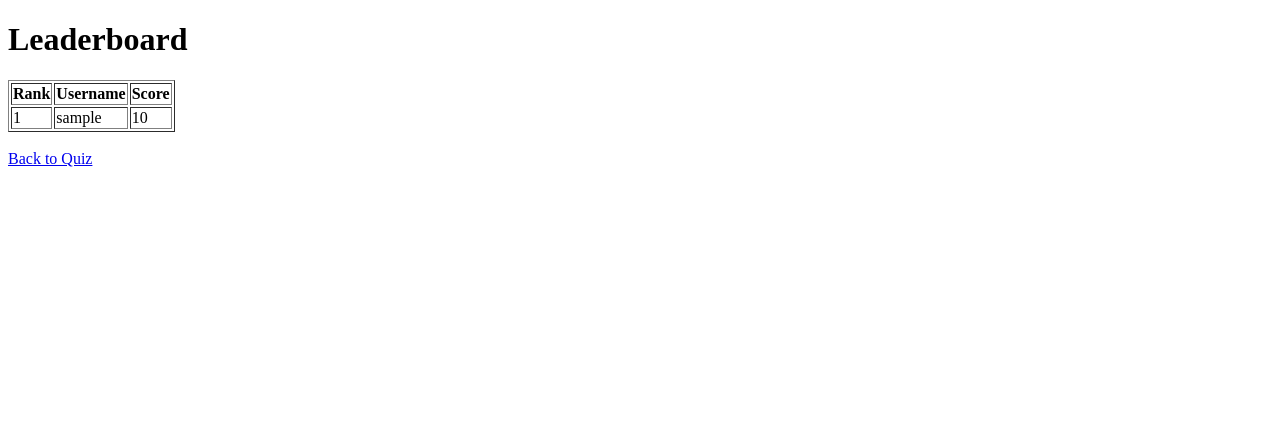
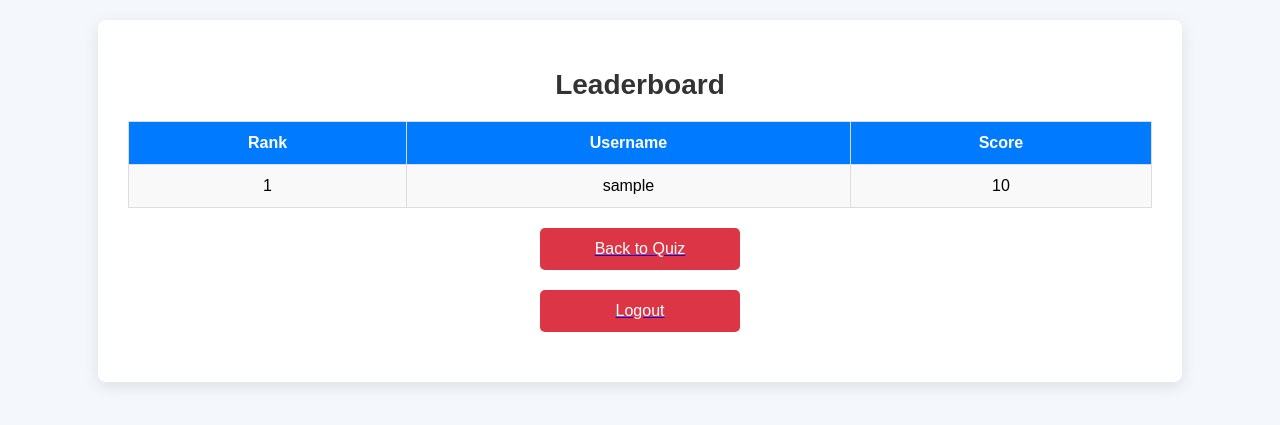
Before and after one commit to ejlanuza123/Math_Quiz, a PHP site: page /leaderboard.php in a window 1280 px wide. Shown: the top 425 px of the page. Run offline with PHP 8.4, Linux system fonts and the light colour scheme; tables that the repository leaves empty or names only in its code hold one stand-in row (values such as "Sample post").

Commit message:
Added some logout button and fix error

```diff
--- a/leaderboard.php
+++ b/leaderboard.php
@@ -8,7 +8,6 @@ $sql = "SELECT users.username, scores.score FROM scores
         LIMIT 10";
 
 $result = $conn->query($sql);
-
 ?>
 
 <!DOCTYPE html>
@@ -17,10 +16,95 @@ $result = $conn->query($sql);
     <meta charset="UTF-8">
     <meta name="viewport" content="width=device-width, initial-scale=1.0">
     <title>Leaderboard</title>
+    <style>
+        /* General Body Styles */
+        body {
+            font-family: 'Arial', sans-serif;
+            background-color: #f4f7fc;
+            margin: 0;
+            padding: 0;
+        }
+
+        /* Container for the Leaderboard */
+        .container {
+            width: 80%;
+            margin: 20px auto;
+            background-color: #fff;
+            padding: 30px;
+            border-radius: 8px;
+            box-shadow: 0 4px 15px rgba(0, 0, 0, 0.1);
+        }
+
+        h1 {
+            text-align: center;
+            color: #333;
+            margin-bottom: 20px;
+            font-size: 28px;
+        }
+
+        /* Table Styles */
+        table {
+            width: 100%;
+            border-collapse: collapse;
+            margin-bottom: 20px;
+        }
+
+        table th, table td {
+            padding: 12px;
+            text-align: center;
+            border: 1px solid #ddd;
+        }
+
+        table th {
+            background-color: #007bff;
+            color: white;
+        }
+
+        table tr:nth-child(even) {
+            background-color: #f9f9f9;
+        }
+
+        table tr:hover {
+            background-color: #f1f1f1;
+        }
+
+        /* Logout Button */
+        .logout-btn {
+            background-color: #dc3545;
+            color: white;
+            padding: 12px 20px;
+            border: none;
+            font-size: 16px;
+            border-radius: 5px;
+            cursor: pointer;
+            text-align: center;
+            display: block;
+            width: 200px;
+            margin: 20px auto;
+            transition: background-color 0.3s;
+        }
+
+        .logout-btn:hover {
+            background-color: #c82333;
+        }
+
+        /* Responsive Design */
+        @media (max-width: 768px) {
+            .container {
+                width: 90%;
+                padding: 20px;
+            }
+
+            table th, table td {
+                font-size: 14px;
+            }
+        }
+    </style>
 </head>
 <body>
+    <div class="container">
         <h1>Leaderboard</h1>
-    <table border="1">
+        <table>
             <tr>
                 <th>Rank</th>
                 <th>Username</th>
@@ -31,13 +115,20 @@ $result = $conn->query($sql);
             while ($row = $result->fetch_assoc()) {
                 echo "<tr>";
                 echo "<td>" . $rank++ . "</td>";
-            echo "<td>" . $row['username'] . "</td>";
+                echo "<td>" . htmlspecialchars($row['username']) . "</td>";
                 echo "<td>" . $row['score'] . "</td>";
                 echo "</tr>";
             }
             ?>
         </table>
-    <br>
-    <a href="quiz.php">Back to Quiz</a>
+
+        <!-- Logout Button -->
+        <a href="quiz.php">
+            <button class="logout-btn">Back to Quiz</button>
+        </a>
+        <a href="logout.php">
+            <button class="logout-btn">Logout</button>
+        </a>
+    </div>
 </body>
 </html>
```
Lines whose indentation alone changed are shown as unchanged.
